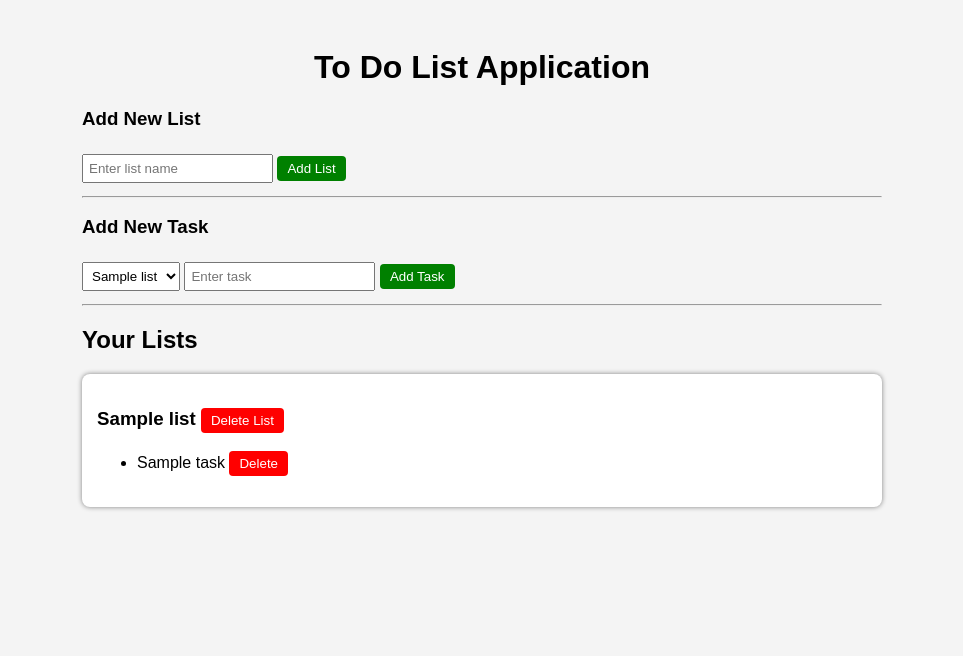
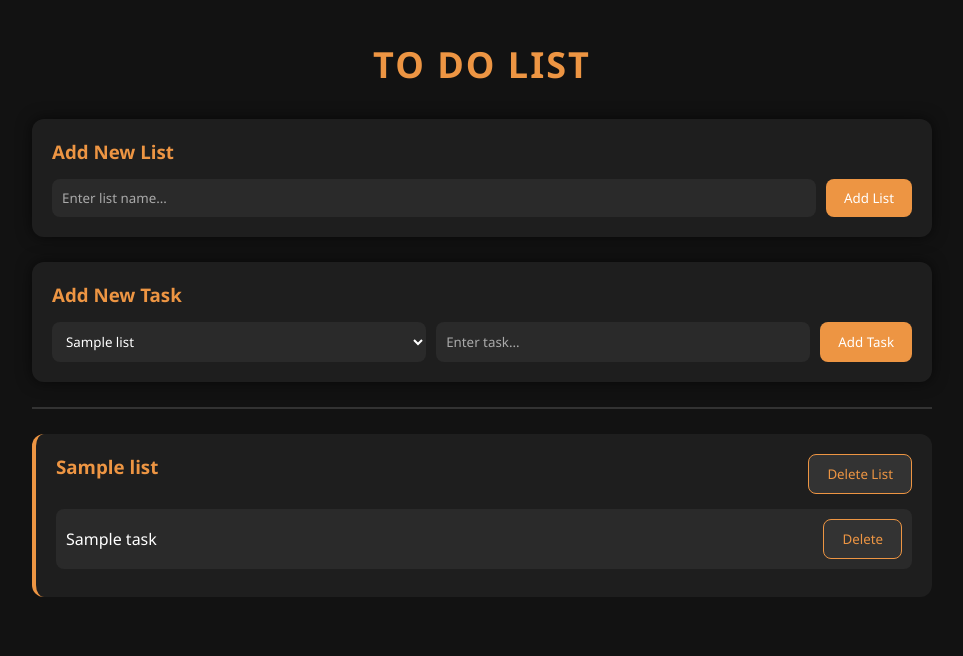
Before and after one commit to Aayush-infinity2/TO-DO-app, a Django app: template DB_integration/ToDo/templates/home.html in a window 1280 px wide. Shown: the top 656 px of the page, without its empty margins (158-1121 px from the left). Run offline with Django 5.2, Linux system fonts and the light colour scheme; the template is opened without the code that fills it: most values are stand-ins (such as "Sample title", 1, 10 or a date in 2020).

Commit message:
Revamp home.html for improved design and layout
Refactor HTML structure and styles for better UI.

```diff
--- a/DB_integration/ToDo/templates/home.html
+++ b/DB_integration/ToDo/templates/home.html
@@ -3,57 +3,154 @@
 <head>
     <title>To Do App</title>
     <style>
+        * {
+            margin: 0;
+            padding: 0;
+            box-sizing: border-box;
+            font-family: 'Segoe UI', sans-serif;
+        }
+
         body {
-            font-family: Arial;
-            background: #f4f4f4;
-            padding: 20px;
+            background-color: #121212;
+            color: #ffffff;
+            padding: 40px;
         }
+
         h1 {
             text-align: center;
+            margin-bottom: 30px;
+            font-size: 36px;
+            color: #ed9543;
+            letter-spacing: 2px;
         }
+
         .container {
-            max-width: 800px;
+            max-width: 900px;
             margin: auto;
         }
-        .list-box {
-            background: white;
-            padding: 15px;
-            margin-bottom: 20px;
+
+        .card {
+            background-color: #1e1e1e;
+            padding: 20px;
+            border-radius: 12px;
+            margin-bottom: 25px;
+            box-shadow: 0 0 15px rgba(0,0,0,0.6);
+        }
+
+        h3 {
+            margin-bottom: 15px;
+            color: #ed9543;
+        }
+
+        form {
+            display: flex;
+            gap: 10px;
+            flex-wrap: wrap;
+        }
+
+        input, select {
+            padding: 10px;
             border-radius: 8px;
-            box-shadow: 0px 0px 5px gray;
+            border: none;
+            outline: none;
+            background-color: #2a2a2a;
+            color: white;
+            flex: 1;
         }
+
+        input::placeholder {
+            color: #aaa;
+        }
+
         button {
-            padding: 5px 10px;
-            background: red;
-            color: white;
+            padding: 10px 18px;
+            border-radius: 8px;
             border: none;
             cursor: pointer;
-            border-radius: 4px;
+            transition: 0.3s;
+            font-weight: 500;
         }
+
         .add-btn {
-            background: green;
+            background-color: #ed9543;
+            color: white;
         }
-        input, select {
-            padding: 5px;
-            margin: 5px 0;
+
+        .add-btn:hover {
+            background-color: #ed9543;
+            transform: translateY(-2px);
         }
+
+        .delete-btn {
+            background-color: #333;
+            color: #ed9543;
+            border: 1px solid #ed9543;
+        }
+
+        .delete-btn:hover {
+            background-color: #ed9543;
+            color: #121212;
+        }
+
+        .list-box {
+            background-color: #1e1e1e;
+            padding: 20px;
+            border-radius: 12px;
+            margin-bottom: 20px;
+            border-left: 4px solid #ed9543;
+        }
+
+        .list-header {
+            display: flex;
+            justify-content: space-between;
+            align-items: center;
+        }
+
+        ul {
+            list-style: none;
+            margin-top: 15px;
+        }
+
+        li {
+            padding: 10px;
+            background-color: #2a2a2a;
+            margin-bottom: 8px;
+            border-radius: 8px;
+            display: flex;
+            justify-content: space-between;
+            align-items: center;
+        }
+
+        .empty-text {
+            color: #888;
+            margin-top: 10px;
+        }
+
+        hr {
+            margin: 25px 0;
+            border: 1px solid #333;
+        }
+
     </style>
 </head>
 <body>
 
-<h1>To Do List Application</h1>
+<h1>TO DO LIST</h1>
 
 <div class="container">
 
+    <!-- ADD LIST -->
+    <div class="card">
         <h3>Add New List</h3>
         <form method="post" action="{% url 'add_list' %}">
             {% csrf_token %}
-        <input type="text" name="name" placeholder="Enter list name" required>
+            <input type="text" name="name" placeholder="Enter list name..." required>
             <button class="add-btn">Add List</button>
         </form>
+    </div>
 
-    <hr>
-
+    <!-- ADD TASK -->
+    <div class="card">
         <h3>Add New Task</h3>
         <form method="post" action="{% url 'add_task' %}">
             {% csrf_token %}
@@ -62,38 +159,38 @@
                     <option value="{{ list.id }}">{{ list.name }}</option>
                 {% endfor %}
             </select>
-        <input type="text" name="title" placeholder="Enter task" required>
+            <input type="text" name="title" placeholder="Enter task..." required>
             <button class="add-btn">Add Task</button>
         </form>
+    </div>
 
     <hr>
 
-    <h2>Your Lists</h2>
-
+    <!-- DISPLAY LISTS -->
     {% for list in lists %}
         <div class="list-box">
-            <h3>
-                {{ list.name }}
+            <div class="list-header">
+                <h3>{{ list.name }}</h3>
                 <a href="{% url 'delete_list' list.id %}">
-                    <button>Delete List</button>
+                    <button class="delete-btn">Delete List</button>
                 </a>
-            </h3>
+            </div>
 
             <ul>
                 {% for task in list.tasks.all %}
                     <li>
                         {{ task.title }}
                         <a href="{% url 'delete_task' task.id %}">
-                            <button>Delete</button>
+                            <button class="delete-btn">Delete</button>
                         </a>
                     </li>
                 {% empty %}
-                    <li>No tasks yet</li>
+                    <li class="empty-text">No tasks yet</li>
                 {% endfor %}
             </ul>
         </div>
     {% empty %}
-        <p>No lists created yet.</p>
+        <p class="empty-text">No lists created yet.</p>
     {% endfor %}
 
 </div>
```
Lines whose indentation alone changed are shown as unchanged.
